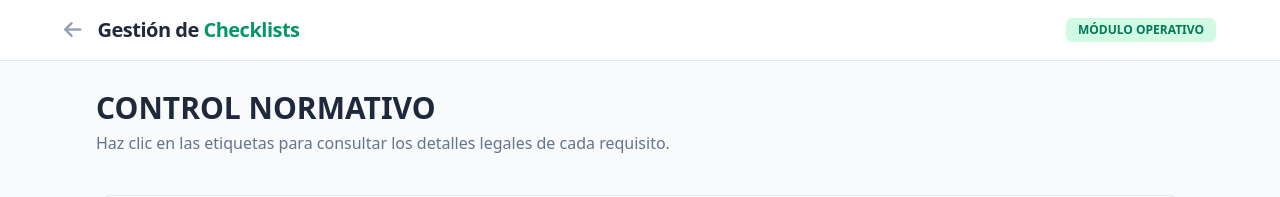
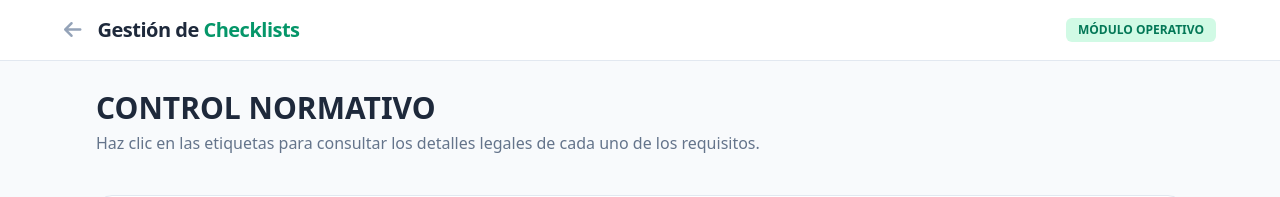
Before and after one commit to ylopz1509/scad-neoarkana, a plain HTML site: page checklists.html in a window 1280 px wide. Shown: the top 197 px of the page. Drawn offline with nearby package versions, Linux system fonts and the light colour scheme.

Commit message:
Actualice los checklists

```diff
--- a/checklists.html
+++ b/checklists.html
@@ -48,7 +48,7 @@
 
         <div class="mb-10">
             <h2 class="text-3xl font-black text-slate-800 uppercase leading-none">Control Normativo</h2>
-            <p class="text-slate-500 mt-2">Haz clic en las etiquetas para consultar los detalles legales de cada requisito.</p>
+            <p class="text-slate-500 mt-2">Haz clic en las etiquetas para consultar los detalles legales de cada uno de los requisitos.</p>
         </div>
 
         <div class="grid gap-4">
```
